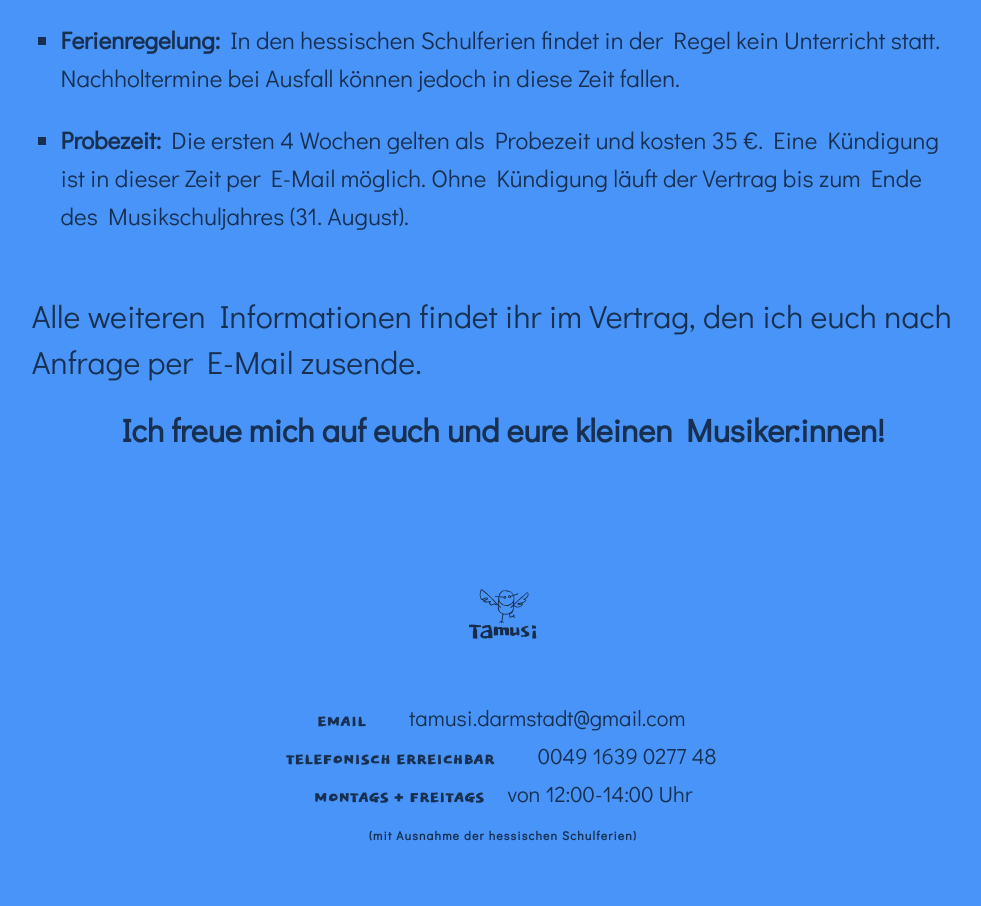
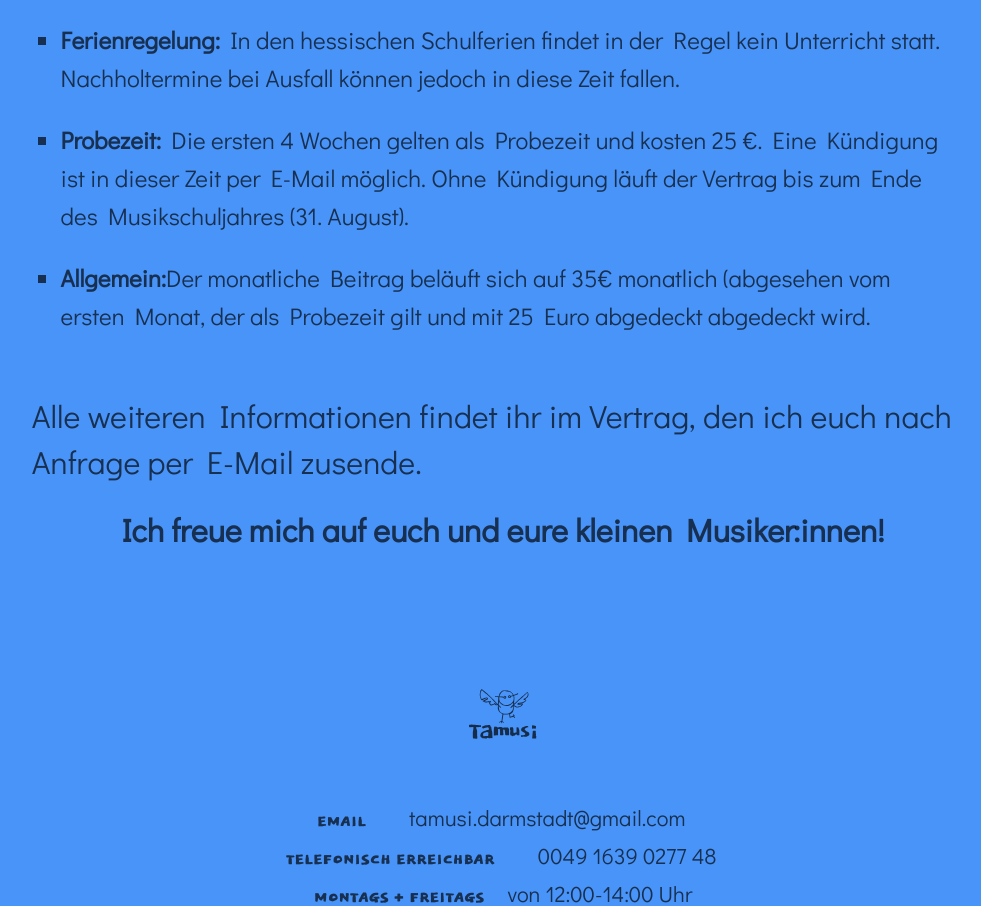
Before and after one commit to aeonyuonmiller/laura, a Next.js app: page /eltern-kind-kurs in a window 1280 px wide. Shown: the part 2660-3566 px from the top of the page, without its empty margins (137-1118 px from the left). Built offline with nearby package versions, Linux system fonts and the light colour scheme.

Commit message:
update copy

```diff
--- a/src/pages/eltern-kind-kurs.jsx
+++ b/src/pages/eltern-kind-kurs.jsx
@@ -104,7 +104,8 @@ export default function Home() {
                             <li><strong>Elternabend:</strong> Zu Kursbeginn gibt es einen Elternabend, um Fragen zu klären und Erwartungen abzugleichen. Spät-Einsteigende erhalten die wichtigsten Infos per Elternbrief.</li>
                             <li><strong>Gruppeneinteilung:</strong> Die Gruppen werden altersgerecht eingeteilt, z. B. 1–2-Jährige und 3–4-Jährige.</li>
                             <li><strong>Ferienregelung:</strong> In den hessischen Schulferien findet in der Regel kein Unterricht statt. Nachholtermine bei Ausfall können jedoch in diese Zeit fallen.</li>
-                            <li><strong>Probezeit:</strong> Die ersten 4 Wochen gelten als Probezeit und kosten 35 €. Eine Kündigung ist in dieser Zeit per E-Mail möglich. Ohne Kündigung läuft der Vertrag bis zum Ende des Musikschuljahres (31. August).</li>
+                            <li><strong>Probezeit:</strong> Die ersten 4 Wochen gelten als Probezeit und kosten 25 €. Eine Kündigung ist in dieser Zeit per E-Mail möglich. Ohne Kündigung läuft der Vertrag bis zum Ende des Musikschuljahres (31. August).</li>
+                            <li><strong>Allgemein:</strong>Der monatliche Beitrag beläuft sich auf 35€ monatlich (abgesehen vom ersten Monat, der als Probezeit gilt und mit 25 Euro abgedeckt abgedeckt wird.</li>
                         </ul>
                         <p>
                             Alle weiteren Informationen findet ihr im Vertrag, den ich euch nach Anfrage per E-Mail zusende.
```
